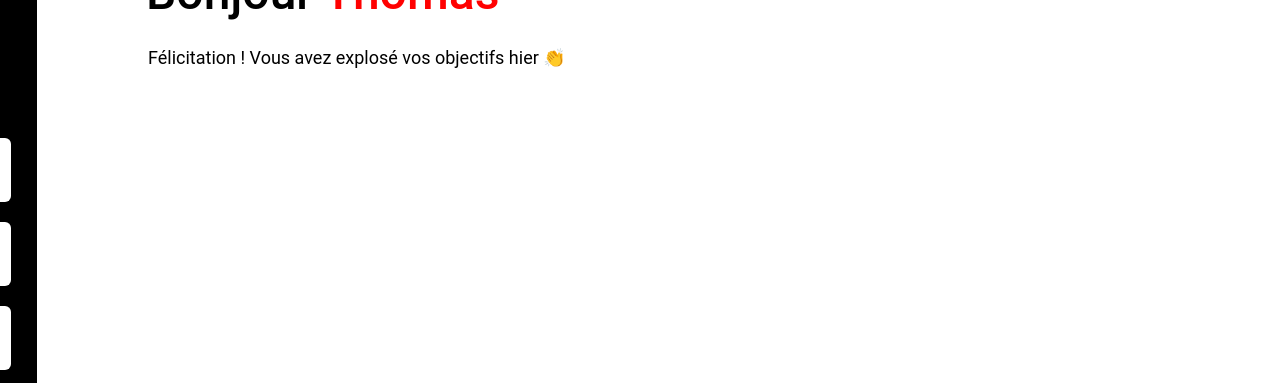
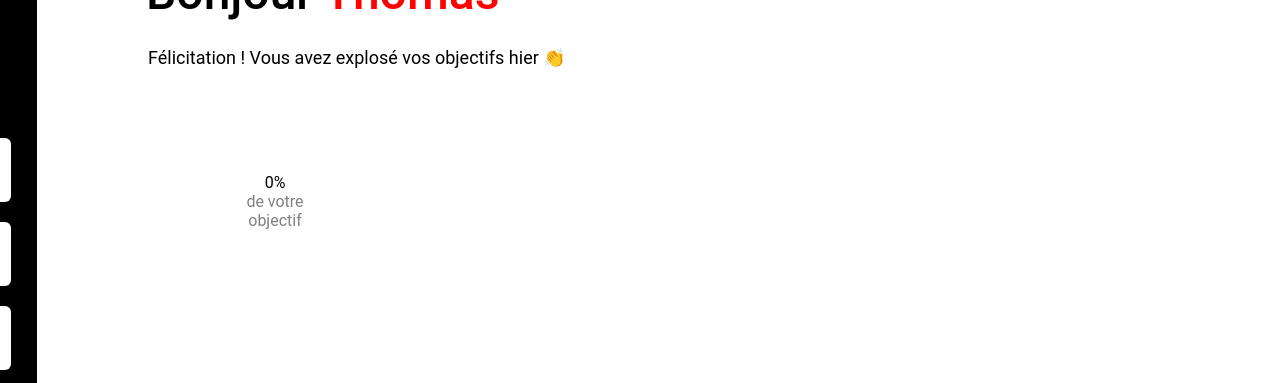
Before and after one commit to beyondnaxos/SportSee, a React (Vite) app: page / in a window 1280 px wide. Shown: the part 173-556 px from the top of the page. Built offline with nearby package versions, Linux system fonts and the light colour scheme; no server answers.

Commit message:
Radial Chart wip

```diff
--- a/src/components/DashView/DashView.jsx
+++ b/src/components/DashView/DashView.jsx
@@ -5,23 +5,25 @@ import Store from '../../../service/store'
 import AverageSession from '../AverageSession/AverageSession'
 import RadarComp from '../Radar/RadarComp'
 import BarChartComp from '../BarChart/BarChat'
+import PieComp from '../Pie/Pie'
 
 
 export default function DashView() {
   const [average, setAverage] = useState([])
   const [userDatas, setUserDatas] = useState([])
+  const [userScore, setUserScore] = useState([])
   const [userActivity, setUserActivity] = useState([])
   const [kind , setKind] = useState([])
   const [userPerformance, setUserPerformance] = useState([])
 
-  const id = 12
+  const id = 18
 
   useEffect(() => {
     promiseAll()
   }, [])
 
   const promiseAll = async () => {
-    const [userDatas, averageSession, userActivity, userPerformance] =
+    const [ userDatas, averageSession, userActivity, userPerformance] =
       await Promise.all([
         Store.getUserId(id),
         Store.getUserAverageSession(id),
@@ -30,11 +32,12 @@ export default function DashView() {
 
       ])
 
-    setUserDatas(userDatas.data)
+    setUserDatas(userDatas.data.keyData)
     setAverage(averageSession.data.sessions)
     setUserActivity(userActivity.data.sessions)
     setUserPerformance(userPerformance.data.data)
     setKind(userPerformance.data.kind)
+    setUserScore(userDatas.data.score)
   }
 
   // console.log(average)
@@ -54,6 +57,7 @@ export default function DashView() {
       {userActivity.length > 0 && <BarChartComp datas={userActivity} />}
       {average.length > 0 && <AverageSession average={average} />}
       {userPerformance.length > 0  && <RadarComp datas={userPerformance} kind={kind}/> }
+      {userDatas && <PieComp score={userScore} />}
     </div>
   )
 }
--- /dev/null
+++ b/src/components/Pie/Pie.jsx
@@ -0,0 +1,60 @@
+import PropTypes from 'prop-types'
+import { RadialBarChart, RadialBar } from 'recharts'
+import styles from './Pie.module.css'
+
+export default function PieComp(props) {
+  console.log(props.score)
+  const data = [
+    {
+      name: 'score',
+      fill: '#fff',
+      uv: 100-props.score * 100,
+
+    },
+    {
+      name: 'score',
+      uv: props.score * 100,
+      pv: 10,
+      fill: '#FF0101',
+    },
+  ]
+
+  console.log(data)
+
+  const renderPieChart = (
+    <div className={styles.chartContainer}>
+      <RadialBarChart
+        width={258}
+        height={258}
+        innerRadius="40%"
+        outerRadius="60%"
+        data={data}
+        startAngle={0}
+        endAngle={360}
+        // startAngle={-180}
+        // endAngle={-300}
+      >
+        <RadialBar
+          minAngle={15}
+        //   label={{ fill: '#666', position: 'insideStart' }}
+        //   background
+          clockWise={true}
+          dataKey="uv"
+        />
+        {/* <Tooltip /> */}
+      </RadialBarChart>
+      <p className={styles.objectif}><span className={styles.objectifValue}>{props.score * 100}%</span><br/>de votre<br/>objectif</p>
+    </div>
+  )
+
+  return <div>{renderPieChart}</div>
+}
+
+PieComp.propTypes = {
+  datas: PropTypes.shape({
+    name: PropTypes.string,
+    uv: PropTypes.number,
+    pv: PropTypes.number,
+    fill: PropTypes.string,
+  }),
+}
--- /dev/null
+++ b/src/components/Pie/Pie.module.css
@@ -0,0 +1,19 @@
+.chartContainer {
+    height: 263px;
+    width: 258px;
+    background-color: rgb(255, 255, 255);
+    position: relative;
+    display: flex;
+    justify-content: center;
+    align-items: center;
+}
+
+.objectif {
+position: absolute;
+text-align: center;
+color: gray;
+}
+
+.objectifValue {
+    color: black;
+}
```
